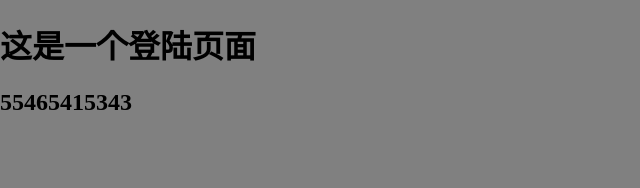
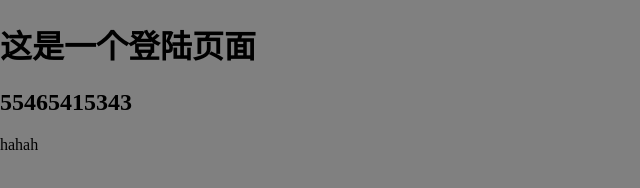
Before and after one commit to 569287698/wh, a plain HTML site: page index.html in a window 1280 px wide. Shown: the full height of the page, 0-640 px from the left. Drawn offline with Linux system fonts and the light colour scheme.

Commit message:
在login分支修改了html

```diff
--- a/index.html
+++ b/index.html
@@ -11,6 +11,7 @@
 <body>
     <h1>这是一个登陆页面</h1>
     <h2>55465415343</h2>
+    <div>hahah </div>
 </body>
 
 </html>
```
